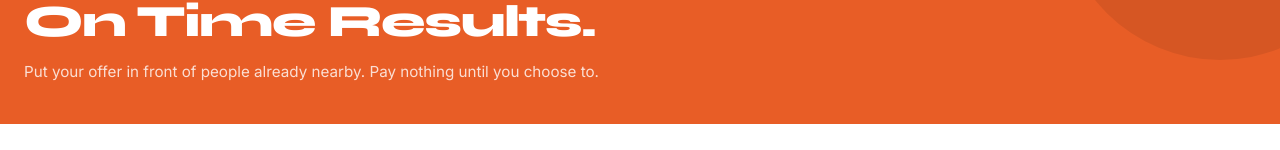
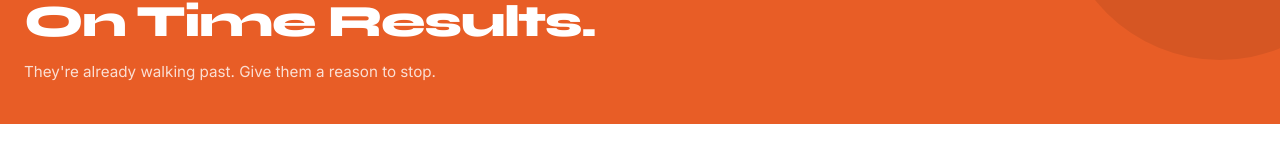
Before and after one commit to danderbelfast/dander, a React (Vite) app in the folder frontend-user/: page /for-business in a window 1280 px wide. Shown: the part 160-310 px from the top of the page. Built offline with nearby package versions, Linux system fonts and the light colour scheme; no server answers.

Commit message:
Update business explainer hero subtext
Co-Authored-By: Claude Sonnet 4.6 <noreply@anthropic.com>

```diff
--- a/frontend-user/src/pages/BusinessExplainer.jsx
+++ b/frontend-user/src/pages/BusinessExplainer.jsx
@@ -55,7 +55,7 @@ export default function BusinessExplainer() {
         <div className="ex-hero-label">For businesses</div>
         <div className="ex-hero-title">Off Peak Deals,<br />On Time Results.</div>
         <div className="ex-hero-sub">
-          Put your offer in front of people already nearby. Pay nothing until you choose to.
+          They're already walking past. Give them a reason to stop.
         </div>
       </div>
 
```
